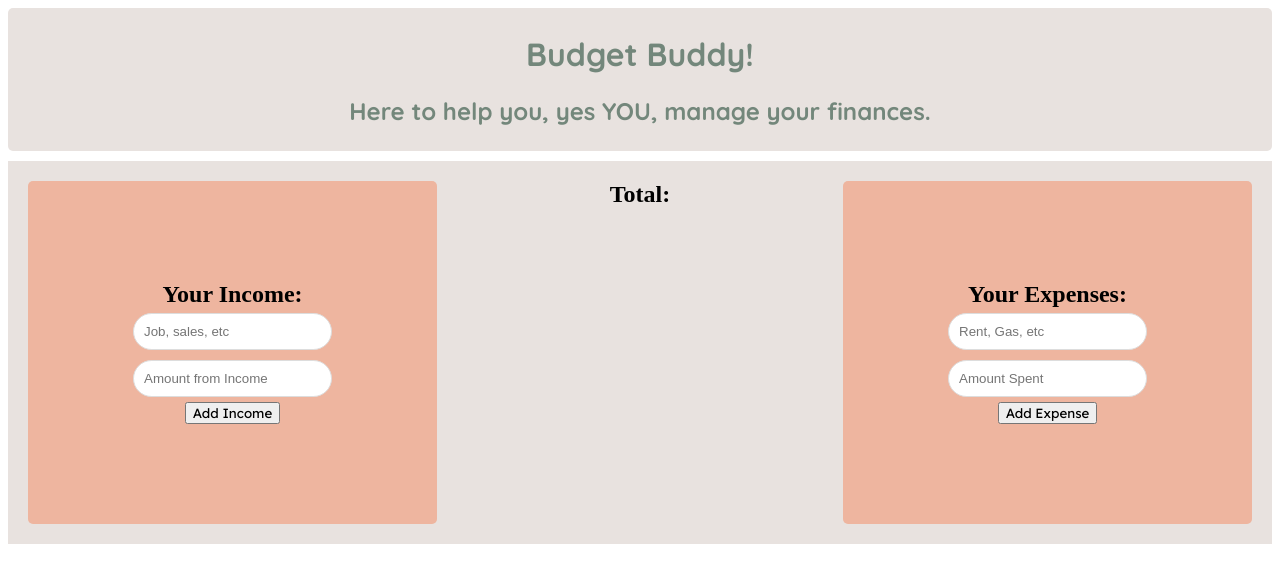
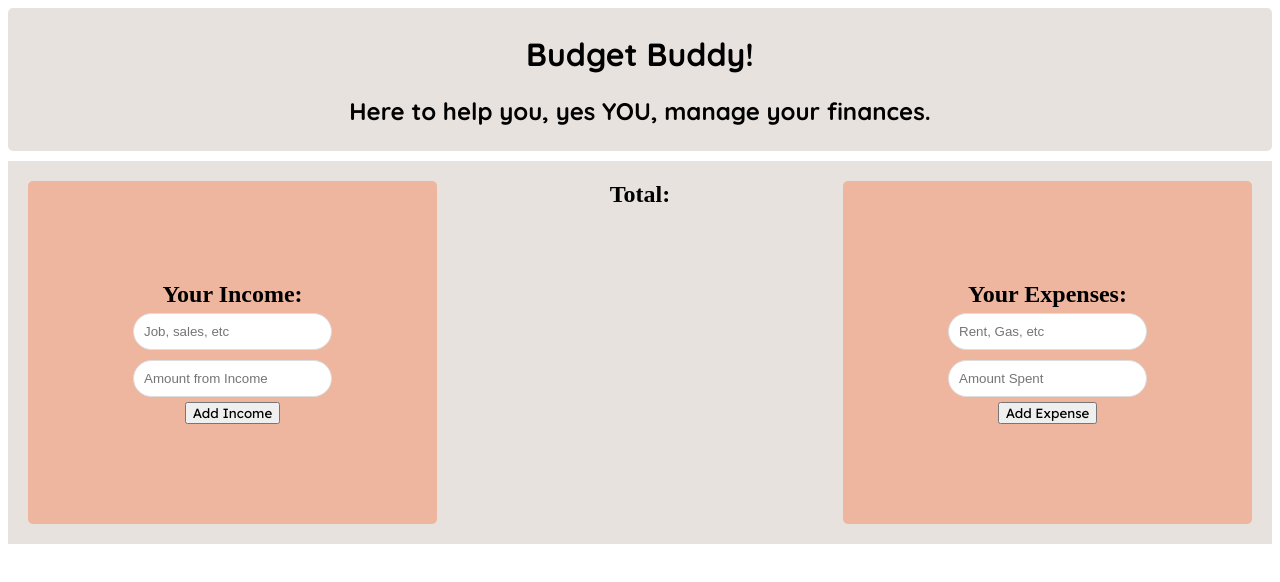
Before and after one commit to kcastr16/budget-tracker, a plain HTML site: page index.html in a window 1280 px wide. Drawn offline with Linux system fonts and the light colour scheme; a web font is replaced by a local one.

Commit message:
changed main title font color

```diff
--- a/sass/_variables.scss
+++ b/sass/_variables.scss
@@ -1,7 +1,7 @@
 @import url('https://fonts.googleapis.com/css2?family=Quantico:ital,wght@0,400;0,700;1,400;1,700&family=Quicksand:wght@300..700&family=Roboto+Mono:ital,wght@0,100..700;1,100..700&family=Tomorrow:ital,wght@0,100;0,200;0,300;0,400;0,500;0,600;0,700;0,800;0,900;1,100;1,200;1,300;1,400;1,500;1,600;1,700;1,800;1,900&display=swap');
 @import url('https://fonts.googleapis.com/css2?family=Host+Grotesk:ital,wght@0,300..800;1,300..800&family=Quantico:ital,wght@0,400;0,700;1,400;1,700&family=Quicksand:wght@300..700&family=Roboto+Mono:ital,wght@0,100..700;1,100..700&family=Tomorrow:ital,wght@0,100;0,200;0,300;0,400;0,500;0,600;0,700;0,800;0,900;1,100;1,200;1,300;1,400;1,500;1,600;1,700;1,800;1,900&display=swap');
 @import url('https://fonts.googleapis.com/css2?family=Host+Grotesk:ital,wght@0,300..800;1,300..800&family=Lexend+Deca:wght@100..900&family=Quantico:ital,wght@0,400;0,700;1,400;1,700&family=Quicksand:wght@300..700&family=Roboto+Mono:ital,wght@0,300;1,300&family=Tomorrow:ital,wght@0,100;0,200;0,300;0,400;0,500;0,600;0,700;0,800;0,900;1,100;1,200;1,300;1,400;1,500;1,600;1,700;1,800;1,900&display=swap');
-$primaryColor: #73877b;
+$primaryColor: #000000;
 $secondaryColor: #8a817c;
 $headerFont: Quicksand;
 $textFont: Host Grotesk;
--- a/sass/styles.scss
+++ b/sass/styles.scss
@@ -2,7 +2,7 @@
 @import "./mixins";
 
 
-.main-budget {
+.main-display {
     background-color: $contColor ;
 }
 
@@ -22,6 +22,7 @@ header {
     margin-top: 10px;
     display: flex;
     justify-content: space-between;
+    background-color: $contColor ;
 
     button {
         font-family: $buttonFont;
```
Also changed, not shown: sass/styles.css, 1 other file.
